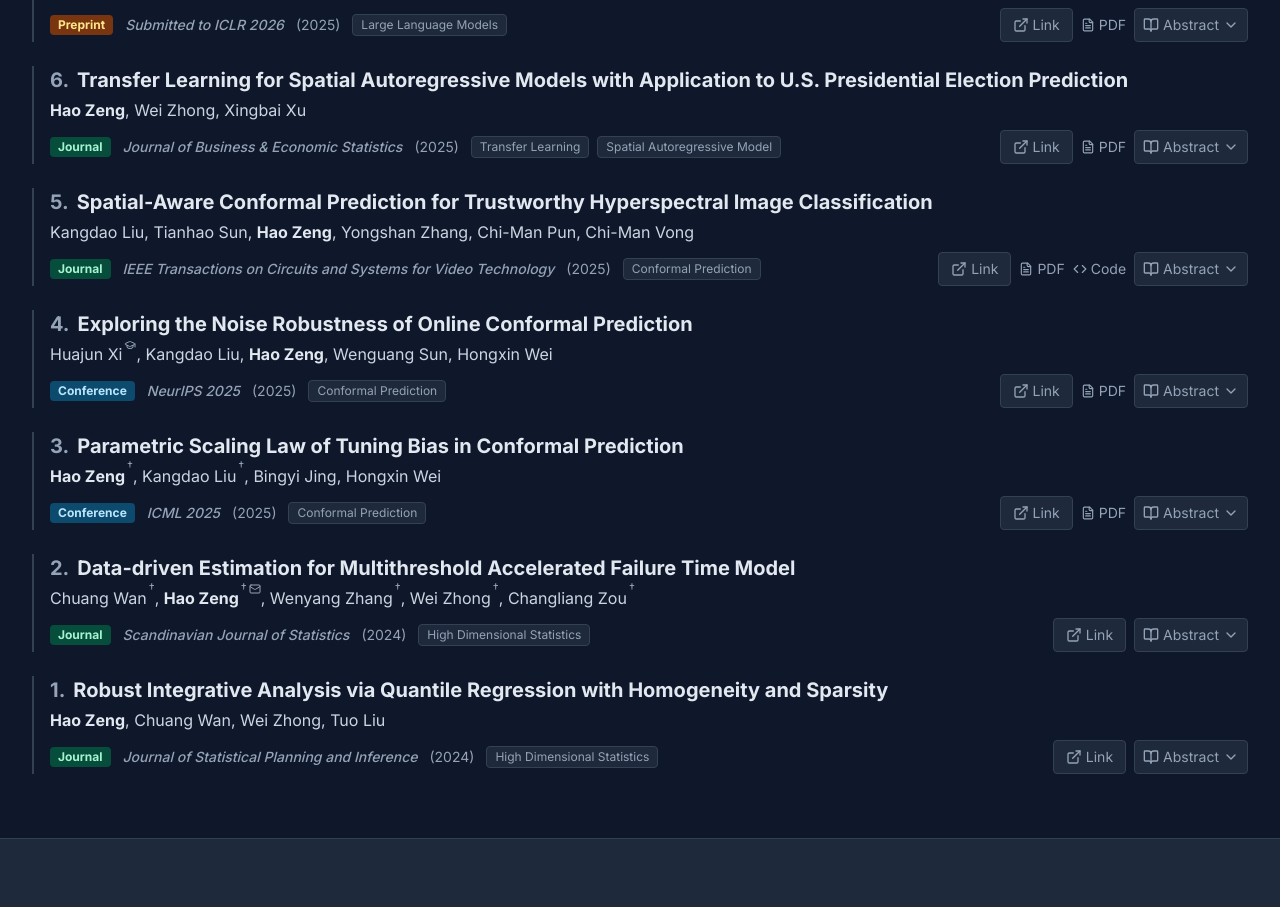
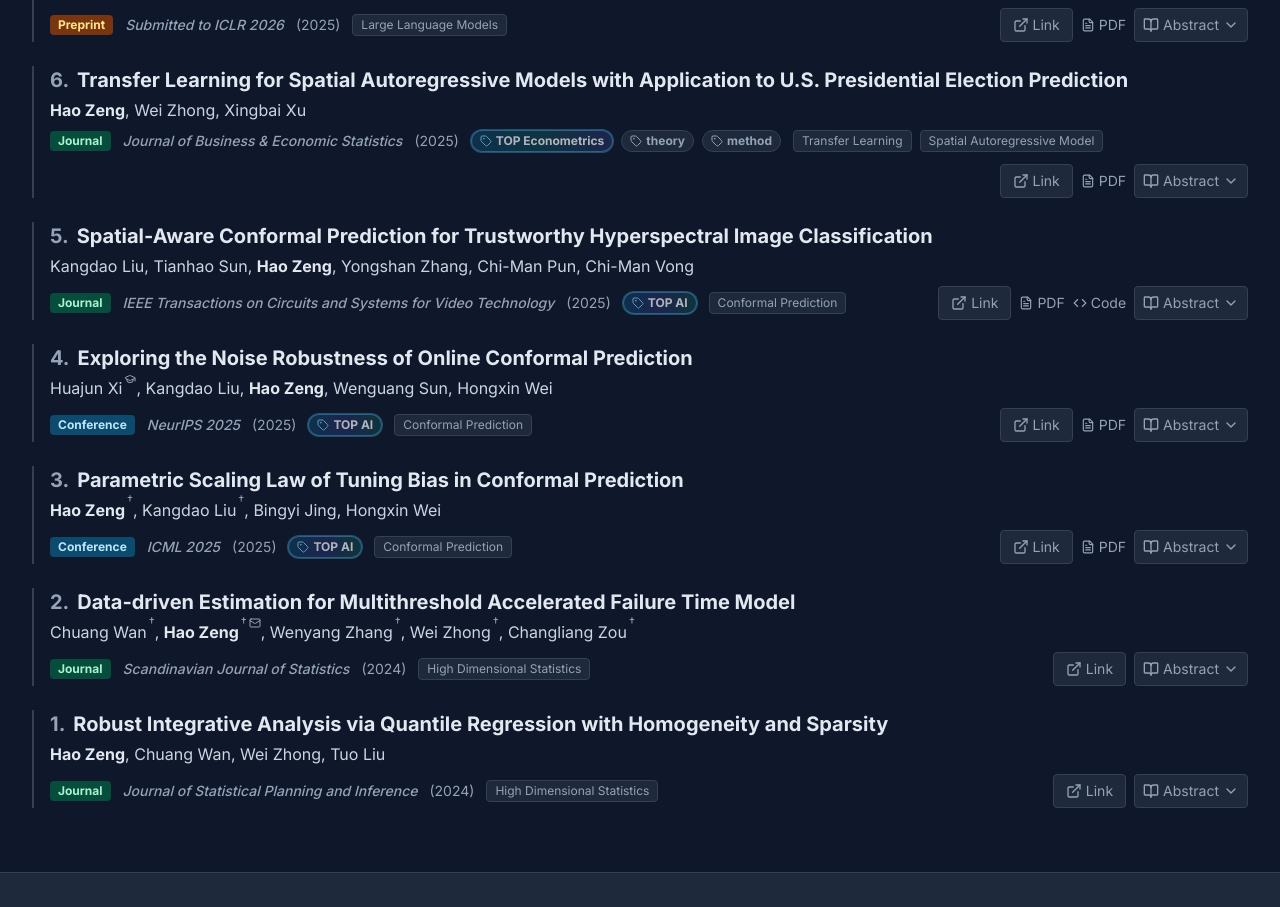
Before and after one commit to zenghao-stat/zenghao-stat.github.io, a React (Vite) app: page / in a window 1280 px wide. Shown: the part 1820-2727 px from the top of the page. Built offline with nearby package versions, Linux system fonts and the light colour scheme.

Commit message:
feat(publications): add tag support for publications with styled display
- Add optional tag field to Publication interface
- Process tags from publications.json to ensure array format
- Implement styled tag display in App component with theme support
- Update README.md with correct URL formatting

```diff
--- a/src/App.tsx
+++ b/src/App.tsx
@@ -10,6 +10,7 @@ import {
   MapPin,
   GraduationCap,
   Award,
+  Tag,
   Palette,
   Check,
   ExternalLink,
@@ -124,6 +125,62 @@ const THEMES = {
 type ThemeKey = keyof typeof THEMES;
 type PubType = 'Conference' | 'Journal' | 'Preprint' | 'Software';
 type YearFilter = '2026' | '2025' | '2024' | 'before 2024';
+
+const TOP_TAG_STYLES: Record<
+  ThemeKey,
+  { ai: { pill: string; icon: string }; econometrics: { pill: string; icon: string } }
+> = {
+  paper: {
+    ai: {
+      pill: 'bg-gradient-to-r from-blue-100 via-indigo-100 to-cyan-100 border-blue-300/70 text-slate-900 ring-1 ring-blue-200/50 shadow-sm animate-pulse motion-reduce:animate-none hover:shadow-md hover:-translate-y-0.5',
+      icon: 'text-blue-700',
+    },
+    econometrics: {
+      pill: 'bg-gradient-to-r from-blue-100 via-sky-100 to-teal-100 border-blue-300/70 text-slate-900 ring-1 ring-blue-200/50 shadow-sm animate-pulse motion-reduce:animate-none hover:shadow-md hover:-translate-y-0.5',
+      icon: 'text-blue-700',
+    },
+  },
+  lab: {
+    ai: {
+      pill: 'bg-gradient-to-r from-blue-100 via-indigo-100 to-cyan-100 border-blue-300/70 text-slate-900 ring-1 ring-blue-200/50 shadow-sm animate-pulse motion-reduce:animate-none hover:shadow-md hover:-translate-y-0.5',
+      icon: 'text-blue-700',
+    },
+    econometrics: {
+      pill: 'bg-gradient-to-r from-blue-100 via-sky-100 to-teal-100 border-blue-300/70 text-slate-900 ring-1 ring-blue-200/50 shadow-sm animate-pulse motion-reduce:animate-none hover:shadow-md hover:-translate-y-0.5',
+      icon: 'text-blue-700',
+    },
+  },
+  mint: {
+    ai: {
+      pill: 'bg-gradient-to-r from-emerald-100 via-sky-100 to-indigo-100 border-emerald-300/70 text-slate-900 ring-1 ring-emerald-200/50 shadow-sm animate-pulse motion-reduce:animate-none hover:shadow-md hover:-translate-y-0.5',
+      icon: 'text-emerald-700',
+    },
+    econometrics: {
+      pill: 'bg-gradient-to-r from-emerald-100 via-lime-100 to-amber-100 border-emerald-300/70 text-slate-900 ring-1 ring-emerald-200/50 shadow-sm animate-pulse motion-reduce:animate-none hover:shadow-md hover:-translate-y-0.5',
+      icon: 'text-emerald-700',
+    },
+  },
+  brutal: {
+    ai: {
+      pill: 'bg-yellow-300 border-black text-black shadow-[2px_2px_0_#000] ring-0 animate-pulse motion-reduce:animate-none hover:shadow-[4px_4px_0_#000] hover:-translate-y-0.5',
+      icon: 'text-black',
+    },
+    econometrics: {
+      pill: 'bg-yellow-200 border-black text-black shadow-[2px_2px_0_#000] ring-0 animate-pulse motion-reduce:animate-none hover:shadow-[4px_4px_0_#000] hover:-translate-y-0.5',
+      icon: 'text-black',
+    },
+  },
+  night: {
+    ai: {
+      pill: 'bg-gradient-to-r from-sky-500/25 via-indigo-500/25 to-emerald-500/25 border-sky-400/60 text-slate-100 ring-1 ring-sky-300/40 shadow-sm animate-pulse motion-reduce:animate-none hover:shadow-md hover:-translate-y-0.5',
+      icon: 'text-sky-300',
+    },
+    econometrics: {
+      pill: 'bg-gradient-to-r from-sky-500/25 via-teal-500/25 to-indigo-500/25 border-sky-400/60 text-slate-100 ring-1 ring-sky-300/40 shadow-sm animate-pulse motion-reduce:animate-none hover:shadow-md hover:-translate-y-0.5',
+      icon: 'text-sky-300',
+    },
+  },
+};
 
 export default function App() {
   const [mobileMenuOpen, setMobileMenuOpen] = useState(false);
@@ -838,6 +895,36 @@ export default function App() {
                         </span>
                         <span className={`font-medium italic ${theme.textMuted}`}>{pub.venue}</span>
                         <span className={theme.textMuted}>({pub.year})</span>
+                        {pub.tag && pub.tag.length > 0 && (
+                          <div className="flex flex-wrap gap-2">
+                            {pub.tag
+                              .map(t => t.trim())
+                              .filter(Boolean)
+                              .map(tag => {
+                                const upper = tag.toUpperCase();
+                                const isTop = upper.startsWith('TOP');
+                                const isAi =
+                                  isTop && (upper.includes('TOP AI') || upper.endsWith(' AI') || upper.endsWith('AI'));
+                                const topStyle = isTop
+                                  ? (isAi ? TOP_TAG_STYLES[currentTheme].ai : TOP_TAG_STYLES[currentTheme].econometrics)
+                                  : null;
+
+                                return (
+                                  <span
+                                    key={tag}
+                                    className={`inline-flex items-center gap-1 px-2 py-0.5 rounded-full text-xs font-semibold border transition-all duration-200 ${
+                                      topStyle
+                                        ? topStyle.pill
+                                        : `${theme.cardBg} ${theme.textMuted} ${theme.border} hover:${theme.accent} hover:border-current hover:shadow-sm hover:-translate-y-0.5`
+                                    }`}
+                                  >
+                                    <Tag size={12} className={topStyle ? topStyle.icon : undefined} />
+                                    <span>{tag}</span>
+                                  </span>
+                                );
+                              })}
+                          </div>
+                        )}
                         {pub.keywords && pub.keywords.length > 0 && (
                           <div className="flex flex-wrap gap-2">
                             {pub.keywords.map(k => (
--- a/src/content.ts
+++ b/src/content.ts
@@ -32,6 +32,7 @@ export interface Publication {
   year: string;
   month?: string;
   abs?: string;
+  tag?: string[];
   keywords?: string[];
   pdf?: string;
   code?: string;
@@ -122,8 +123,14 @@ export const HAO_DATA: Content = {
       content: "Graduated with a Ph.D. in Statistics from Gregory and Paula Chow Institute for Studies in Economics, Xiamen University."
     }
   ],
-  // 从 publications.json 导入论文数据
-  publications: publicationsData as Publication[],
+  publications: (
+    publicationsData as unknown as Array<
+      Omit<Publication, 'tag'> & { tag?: string | string[] }
+    >
+  ).map(pub => ({
+    ...pub,
+    tag: Array.isArray(pub.tag) ? pub.tag : pub.tag ? [pub.tag] : [],
+  })),
   teaching: teachingData as Teaching[],
   seminars: seminarsData as Seminar[],
   talks: talksData as Talk[],
--- a/src/publications.json
+++ b/src/publications.json
@@ -11,6 +11,7 @@
     "abs": "It is important to incorporate spatial geographic information into U.S. presidential election analysis, especially for swing states. The state-level analysis also faces significant challenges of limited spatial data availability. To address the challenges of spatial dependence and small sample sizes in predicting U.S. presidential election results using spatially dependent data, we propose a novel transfer learning framework within the SAR model, called as tranSAR. Classical SAR model estimation often loses accuracy with small target data samples. Our framework enhances estimation and prediction by leveraging information from similar source data. We introduce a two-stage algorithm, consisting of a transferring stage and a debiasing stage, to estimate parameters and establish theoretical convergence rates for the estimators. Additionally, if the informative source data are unknown, we propose a transferable source detection algorithm using spatial residual bootstrap to maintain spatial dependence and derive its detection consistency. Simulation studies show our algorithm substantially improves the classical two-stage least squares estimator. We demonstrate our method's effectiveness in predicting outcomes in U.S. presidential swing states, where it outperforms traditional methods. In addition, our tranSAR model predicts that the Democratic party will win the 2024 U.S. presidential election.",
     "pdf": "/papers/2405.15600.pdf",
     "selected": true,
+    "tag": ["TOP Econometrics", "theory", "method"],
     "keywords": ["Transfer Learning", "Spatial Autoregressive Model"]
   },
   {
@@ -26,7 +27,8 @@
     "keywords": ["Conformal Prediction"],
     "abs": "Hyperspectral image (HSI) classification involves assigning unique labels to each pixel to identify various land cover categories. While deep classifiers have achieved high predictive accuracy in this field, they lack the ability to rigorously quantify confidence in their predictions. This limitation restricts their application in critical contexts where the cost of prediction errors is significant, as quantifying the uncertainty of model predictions is crucial for the safe deployment of predictive models. To address this limitation, a rigorous theoretical proof is presented first, which demonstrates the validity of Conformal Prediction, an emerging uncertainty quantification technique, in the context of HSI classification. Building on this foundation, a conformal procedure is designed to equip any pre-trained HSI classifier with trustworthy prediction sets, ensuring that the true labels are included with a user-defined probability (e.g., 95%). Furthermore, a novel framework of Conformal Prediction specifically designed for HSI data, called Spatial-Aware Conformal Prediction (SACP), is proposed. This framework integrates essential spatial information of HSI by aggregating the non-conformity scores of pixels with high spatial correlation, effectively improving the statistical efficiency of prediction sets. Both theoretical and empirical results validate the effectiveness of the proposed approaches.",
     "pdf": "/papers/2409.01236.pdf",
-    "selected": true
+    "selected": true,
+    "tag": "TOP AI"
   },
   {
     "id": 2025899,
@@ -41,7 +43,8 @@
     "keywords": ["Conformal Prediction"],
     "abs": "Conformal prediction is an uncertainty quantification technique that constructs prediction sets guaranteed to contain the true label with a predefined probability. Recent work develops online conformal prediction methods that adaptively construct prediction sets to accommodate distribution shifts. However, existing algorithms typically assume perfect label accuracy, which rarely holds in practice. We investigate the robustness of online conformal prediction under uniform label noise with a known noise rate. We show that label noise causes a persistent gap between the actual mis-coverage rate and the desired rate alpha, leading to either overestimated or underestimated coverage guarantees. To address this issue, we propose a robust pinball loss, which provides an unbiased estimate of clean pinball loss without requiring ground-truth labels. We prove robust pinball loss eliminates the coverage gap under uniform label noise with a convergence rate of O(T^{-1/2}) for both empirical and expected coverage errors. Extensive experiments show improved noise robustness with precise coverage guarantees.",
     "pdf": "/papers/2501.18363.pdf",
-    "selected": true
+    "selected": true,
+    "tag": "TOP AI"
   },
   {
     "id": 2025898,
@@ -56,7 +59,8 @@
     "keywords": ["Conformal Prediction"],
     "abs": "Conformal prediction constructs prediction sets with coverage guarantees. To uphold the exchangeability assumption, many conformal prediction methods need an additional hold-out set for parameter tuning. Yet the impact of violating this principle on coverage is unclear in practice. We empirically find the tuning bias, the coverage gap introduced by using the same dataset for tuning and calibration, is small for simple tuning in many methods. We observe a scaling law: the tuning bias increases with parameter space complexity and decreases with calibration set size. We provide a theoretical framework that quantifies tuning bias and derive an upper bound that explains this scaling law. We also discuss how to reduce tuning bias guided by the theory.",
     "pdf": "/papers/openreview-jnJLZXSOin.pdf",
-    "selected": true
+    "selected": true,
+    "tag": "TOP AI"
   },
   {
     "id": 2025897,
```
Also changed, not shown: 1 other file (tests, documents, lock files or other folders).
